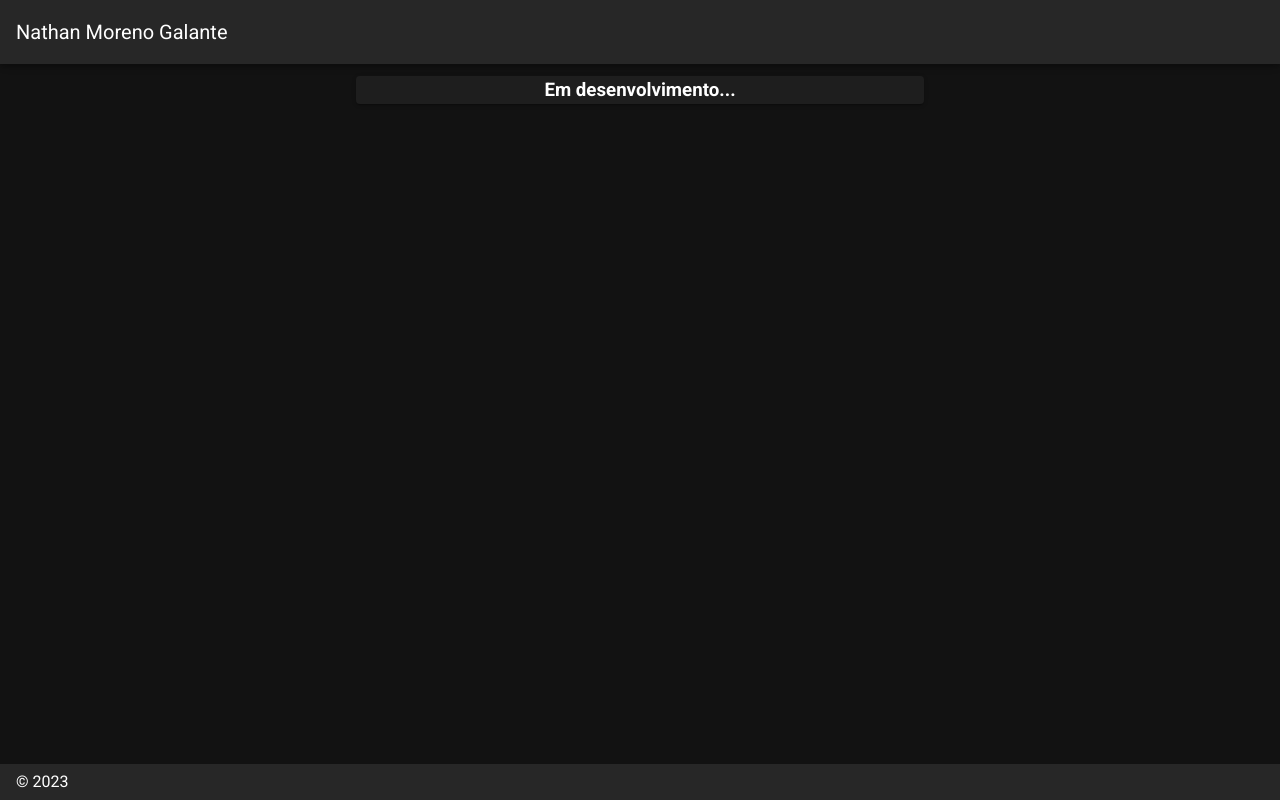
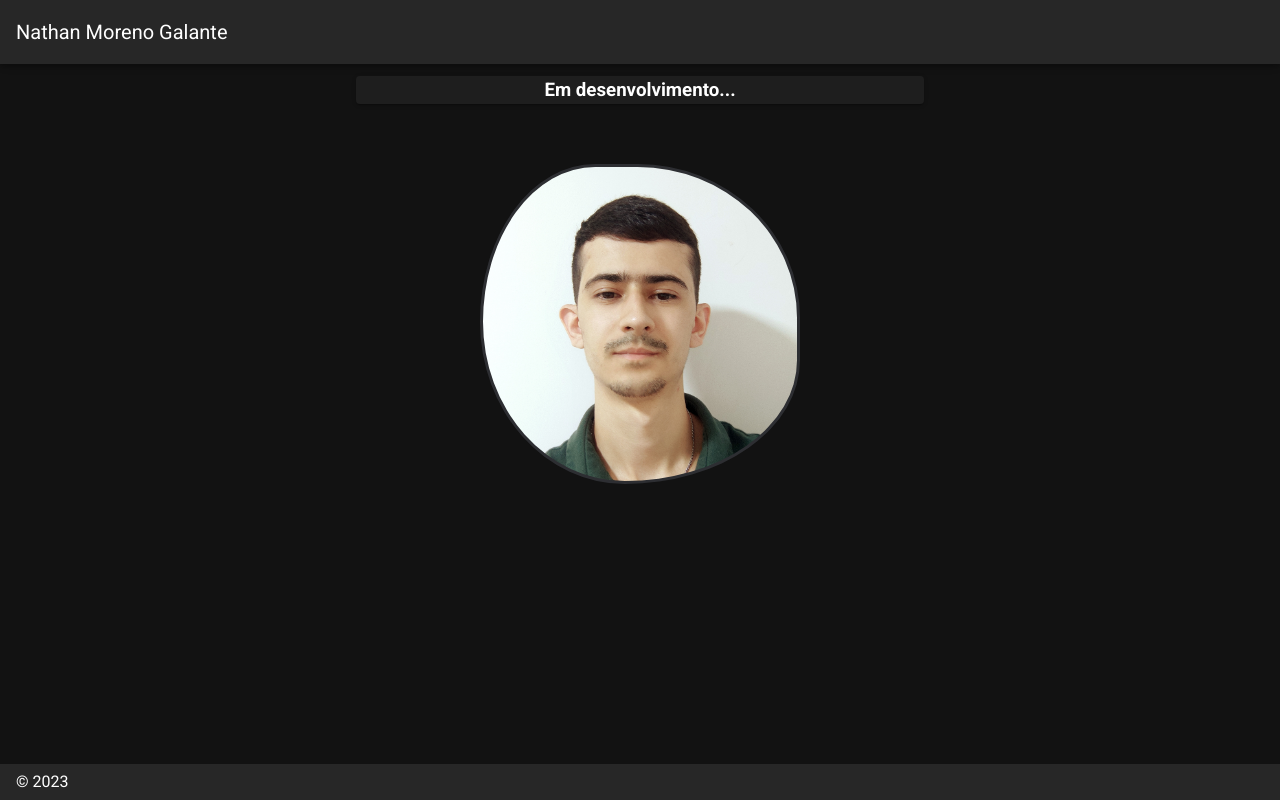
Before and after one commit to NathanMGalante/NathanMGalante.github.io, a Nuxt app: page / in a window 1280 px wide. Built offline with nearby package versions, Linux system fonts and the light colour scheme.

Commit message:
Adicionando imagem de perfil

```diff
--- /dev/null
+++ b/assets/styles/components/bubble-image.scss
@@ -0,0 +1,26 @@
+.bubble-image {
+  -webkit-animation: bubbleBorderAnimation 8s ease-in-out infinite;
+  animation: bubbleBorderAnimation 8s ease-in-out infinite;
+  background-image: url("@/assets/images/profile.jpg");
+  background-repeat: no-repeat;
+  background-size: cover;
+  border: 3px solid #2d2e32;
+  border-radius: 60% 40% 30% 70%/60% 30% 70% 40%;
+  height: 20rem;
+  margin: 60px auto 0;
+  position: relative;
+  transition: all 1s ease-in-out;
+  width: 20rem;
+}
+
+@keyframes bubbleBorderAnimation {
+  0% {
+    border-radius: 60% 40% 30% 70%/60% 30% 70% 40%;
+  }
+  50% {
+    border-radius: 30% 60% 70% 40%/50% 60% 30% 60%;
+  }
+  100% {
+    border-radius: 60% 40% 30% 70%/60% 30% 70% 40%;
+  }
+}
--- /dev/null
+++ b/assets/styles/main.scss
@@ -0,0 +1,2 @@
+//Components
+@import 'assets/styles/components/bubble-image';
--- /dev/null
+++ b/components/BubbleImage.vue
@@ -0,0 +1,9 @@
+<template>
+  <div class='bubble-image'></div>
+</template>
+
+<script>
+export default {
+  name: 'BubbleImage'
+}
+</script>
--- a/nuxt.config.js
+++ b/nuxt.config.js
@@ -22,7 +22,7 @@ export default {
   },
 
   // Global CSS: https://go.nuxtjs.dev/config-css
-  css: [],
+  css: ['@/assets/styles/main.scss'],
 
   // Plugins to run before rendering page: https://go.nuxtjs.dev/config-plugins
   plugins: [],
@@ -52,7 +52,7 @@ export default {
 
   // Vuetify module configuration: https://go.nuxtjs.dev/config-vuetify
   vuetify: {
-    customVariables: ['~/assets/variables.scss'],
+    customVariables: ['@/assets/styles/variables.scss'],
     theme: {
       dark: true,
       themes: {
--- a/pages/index.vue
+++ b/pages/index.vue
@@ -4,12 +4,16 @@
       <v-card class='text-center'>
         <h3>Em desenvolvimento...</h3>
       </v-card>
+      <BubbleImage/>
     </v-col>
   </v-row>
 </template>
 
 <script>
+import BubbleImage from '@/components/BubbleImage'
+
 export default {
-  name: 'HomePage'
+  name: 'HomePage',
+  components: { BubbleImage }
 }
 </script>
```
Also changed, not shown: assets/images/profile.jpg (added), assets/styles/variables.scss (renamed from assets/variables.scss).
